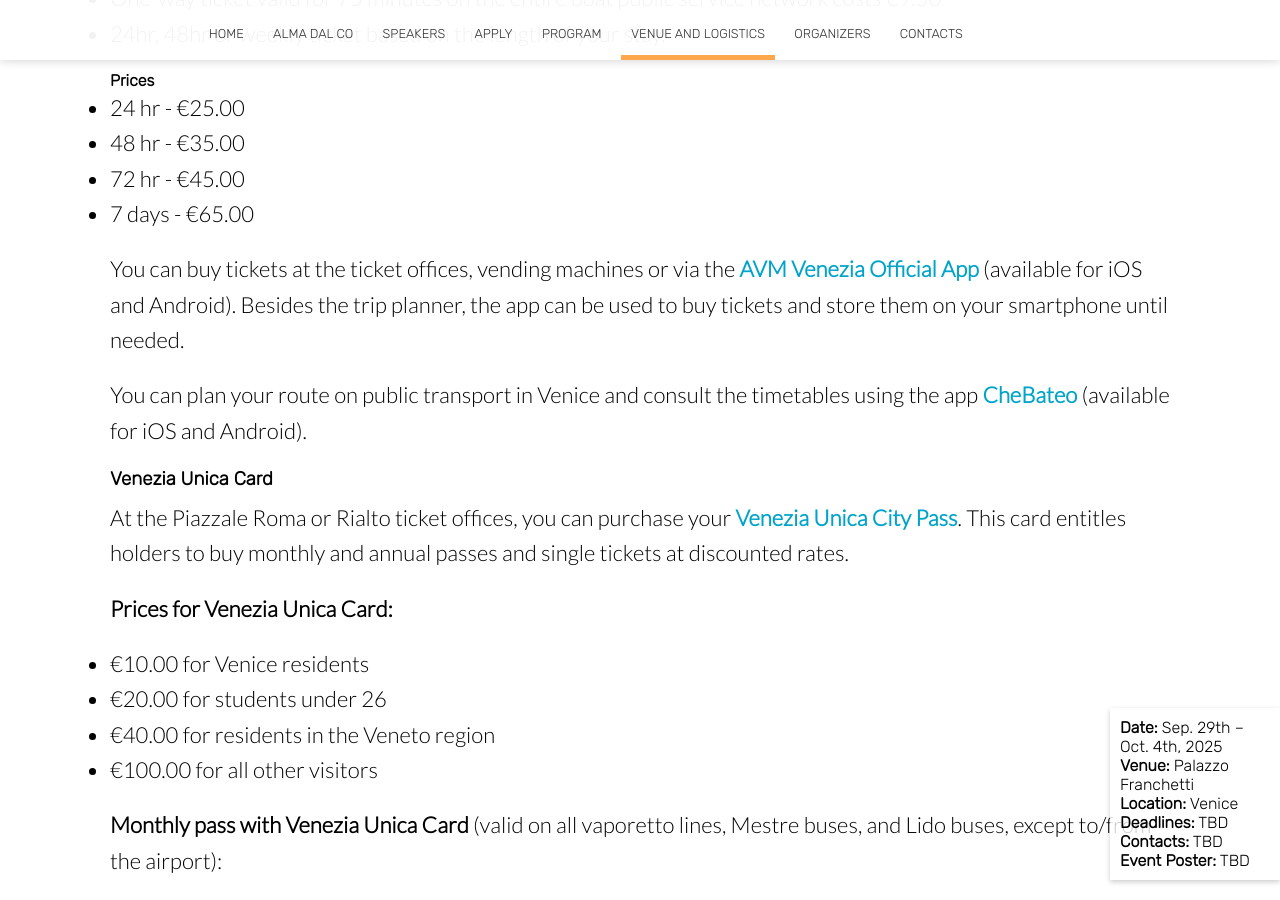
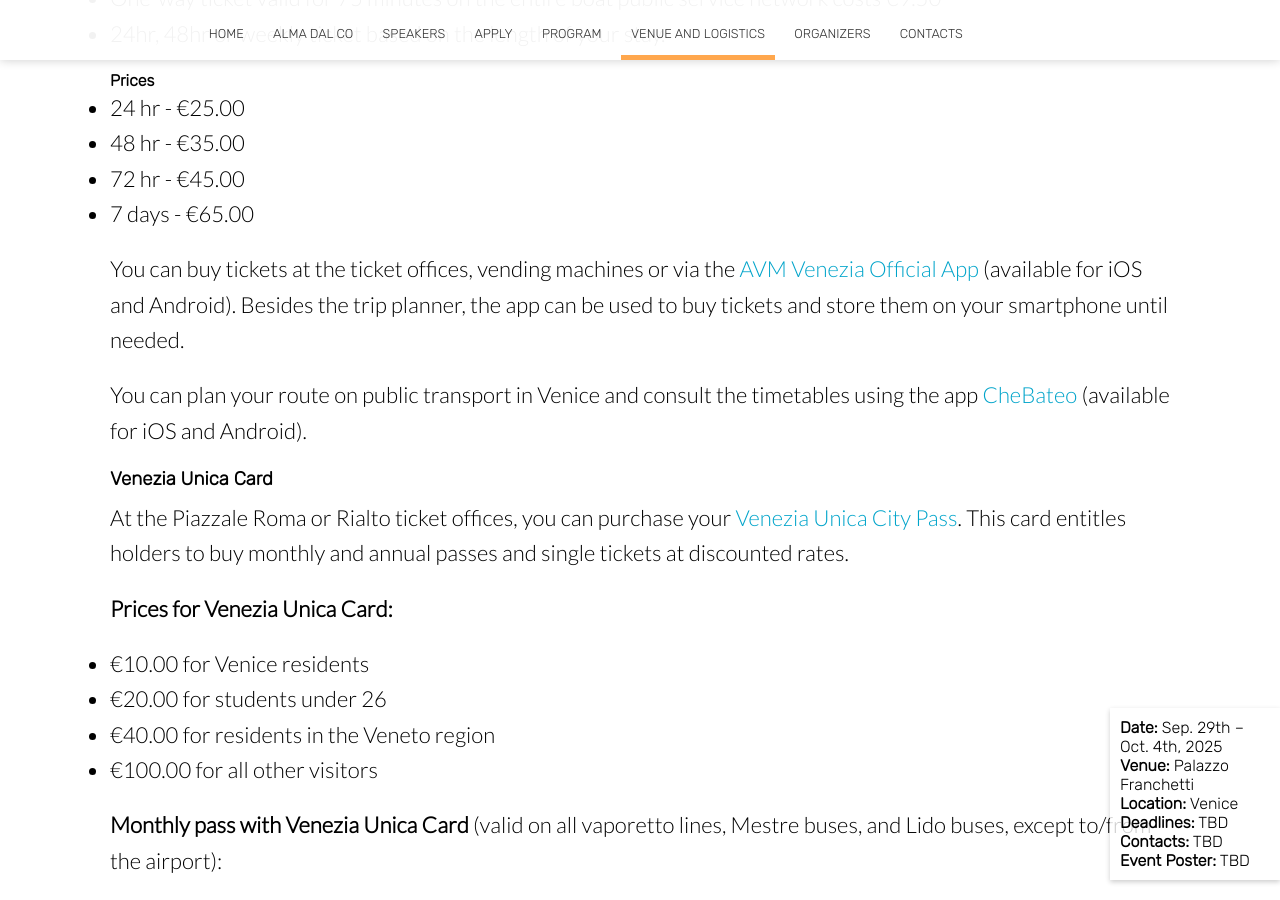
Before and after one commit to almadalcoschool/almadalcoschool.github.io, a Jekyll site: the page built from venue.html, in a window 1280 px wide and 900 px high, scrolled down 4294 px. Built offline with Jekyll 4.4.1, drawn with Linux system fonts in a browser that asks for light colours; nearby versions of some CDN libraries.

Commit message:
link for apps fixed

```diff
--- a/venue.html
+++ b/venue.html
@@ -272,11 +272,11 @@
 						<li>7 days - €65.00</li>
 					</ul>
 					</p>
-					<p>You can buy tickets at the ticket offices, vending machines or via the <a href="https://actv.avmspa.it/it/content/istruzioni-l%E2%80%99uso-avm-venezia-official-app-0"><strong>AVM Venezia Official App</strong></a> (available for iOS and Android). Besides the trip planner, the app can be used to buy tickets and store them on your smartphone until needed.</p>
-					<p>You can plan your route on public transport in Venice and consult the timetables using the app <a href="https://chebateo.it/#/app/home"><strong>CheBateo</strong></a>  (available for iOS and Android).</p>
+					<p>You can buy tickets at the ticket offices, vending machines or via the <a href="https://actv.avmspa.it/it/content/istruzioni-l%E2%80%99uso-avm-venezia-official-app-0" target="_blank" rel="noopener noreferrer">AVM Venezia Official App</a> (available for iOS and Android). Besides the trip planner, the app can be used to buy tickets and store them on your smartphone until needed.</p>
+					<p>You can plan your route on public transport in Venice and consult the timetables using the app <a href="https://chebateo.it/#/app/home" target="_blank" rel="noopener noreferrer" >CheBateo</a>  (available for iOS and Android).</p>
 
 					<h3 class="editable">Venezia Unica Card</h3>
-					<p>At the Piazzale Roma or Rialto ticket offices, you can purchase your <a href="https://actv.avmspa.it/en/content/venezia-unica-city-pass-0"><strong>Venezia Unica City Pass</strong></a>. This card entitles holders to buy monthly and annual passes and single tickets at discounted rates.</p>
+					<p>At the Piazzale Roma or Rialto ticket offices, you can purchase your <a href="https://actv.avmspa.it/en/content/venezia-unica-city-pass-0" target="_blank" rel="noopener noreferrer">Venezia Unica City Pass</a>. This card entitles holders to buy monthly and annual passes and single tickets at discounted rates.</p>
 					<p><strong>Prices for Venezia Unica Card:</strong></p>
 					<ul>
 						<li>€10.00 for Venice residents</li>
@@ -293,8 +293,8 @@
 
 					<p><strong>Single ticket with Venezia Unica Card:</strong> €1.50</p>
 
-					<p>For further information, visit <a href="https://actv.avmspa.it/en/content/mobility-services">actv.avmspa.it/en/content/mobility-services</a>.</p>
-					<p>You can also use the <a href="https://actv.avmspa.it/it/content/istruzioni-l%E2%80%99uso-avm-venezia-official-app-0"><strong>AVM Venezia Official App</strong></a> (available for iOS and Android) to buy your Venezia Unica Card tickets. Consider, however, that although your account on the app will be associated with your Venezia Unica Card, the tickets purchased via the app will not be available on your card, meaning that if you purchase tickets with your phone, you will have to use your phone to validate them on the ticket validation machines.</p>
+					<p>For further information, visit <a href="https://actv.avmspa.it/en/content/mobility-services" target="_blank" rel="noopener noreferrer">actv.avmspa.it/en/content/mobility-services</a>.</p>
+					<p>You can also use the <a href="https://actv.avmspa.it/it/content/istruzioni-l%E2%80%99uso-avm-venezia-official-app-0" target="_blank" rel="noopener noreferrer"><strong>AVM Venezia Official App</strong></a> (available for iOS and Android) to buy your Venezia Unica Card tickets. Consider, however, that although your account on the app will be associated with your Venezia Unica Card, the tickets purchased via the app will not be available on your card, meaning that if you purchase tickets with your phone, you will have to use your phone to validate them on the ticket validation machines.</p>
 			</div>
 		</div>
 	</section>
```
